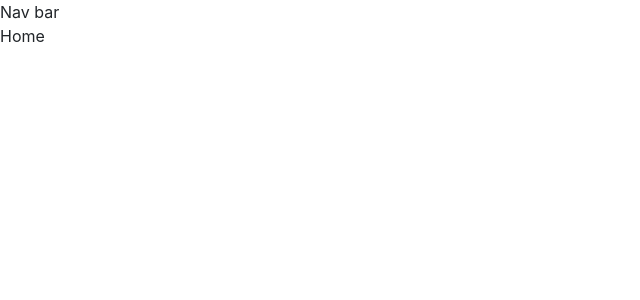
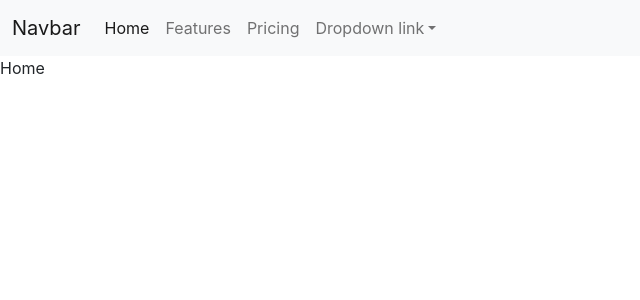
Before and after one commit to EmmanuelOBUjunior/eShop, a Next.js app: page / in a window 1280 px wide. Shown: the top 300 px of the page, without its empty margins (0-640 px from the left). Built offline with nearby package versions, Linux system fonts and the light colour scheme.

Commit message:
Establishing navbar

```diff
--- a/component/Navbar.js
+++ b/component/Navbar.js
@@ -2,9 +2,37 @@ import React from 'react'
 
 function Navbar() {
     return (
-        <div>
-            Nav bar
+        <nav className="navbar navbar-expand-lg navbar-light bg-light">
+        <div className="container-fluid">
+          <a className="navbar-brand" href="#">Navbar</a>
+          <button className="navbar-toggler" type="button" data-bs-toggle="collapse" data-bs-target="#navbarNavDropdown" aria-controls="navbarNavDropdown" aria-expanded="false" aria-label="Toggle navigation">
+            <span className="navbar-toggler-icon"></span>
+          </button>
+          <div className="collapse navbar-collapse" id="navbarNavDropdown">
+            <ul className="navbar-nav">
+              <li className="nav-item">
+                <a className="nav-link active" aria-current="page" href="#">Home</a>
+              </li>
+              <li className="nav-item">
+                <a className="nav-link" href="#">Features</a>
+              </li>
+              <li className="nav-item">
+                <a className="nav-link" href="#">Pricing</a>
+              </li>
+              <li className="nav-item dropdown">
+                <a className="nav-link dropdown-toggle" href="#" id="navbarDropdownMenuLink" role="button" data-bs-toggle="dropdown" aria-expanded="false">
+                  Dropdown link
+                </a>
+                <ul className="dropdown-menu" aria-labelledby="navbarDropdownMenuLink">
+                  <li><a className="dropdown-item" href="#">Action</a></li>
+                  <li><a className="dropdown-item" href="#">Another action</a></li>
+                  <li><a className="dropdown-item" href="#">Something else here</a></li>
+                </ul>
+              </li>
+            </ul>
+          </div>
         </div>
+      </nav>
     )
 }
 
```
